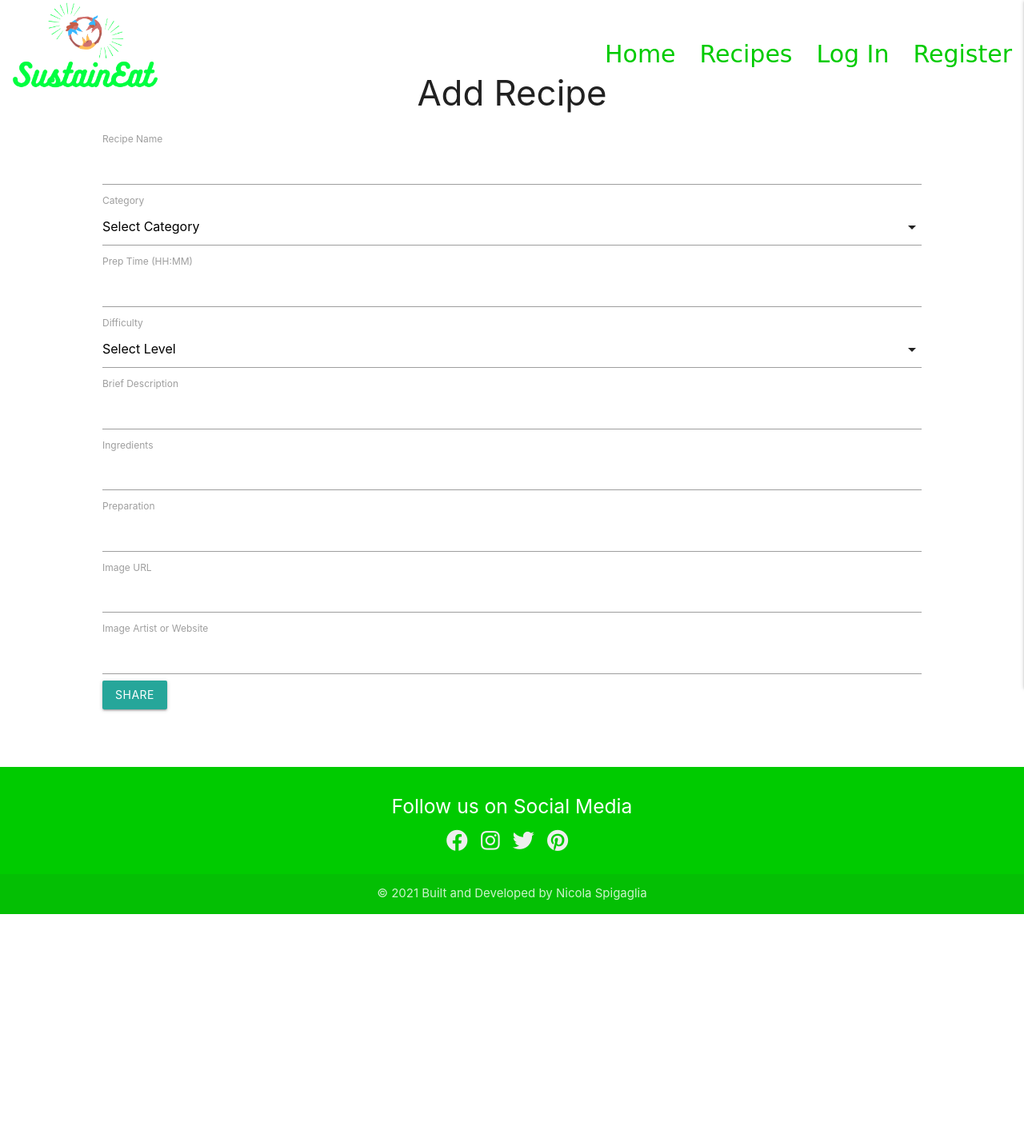
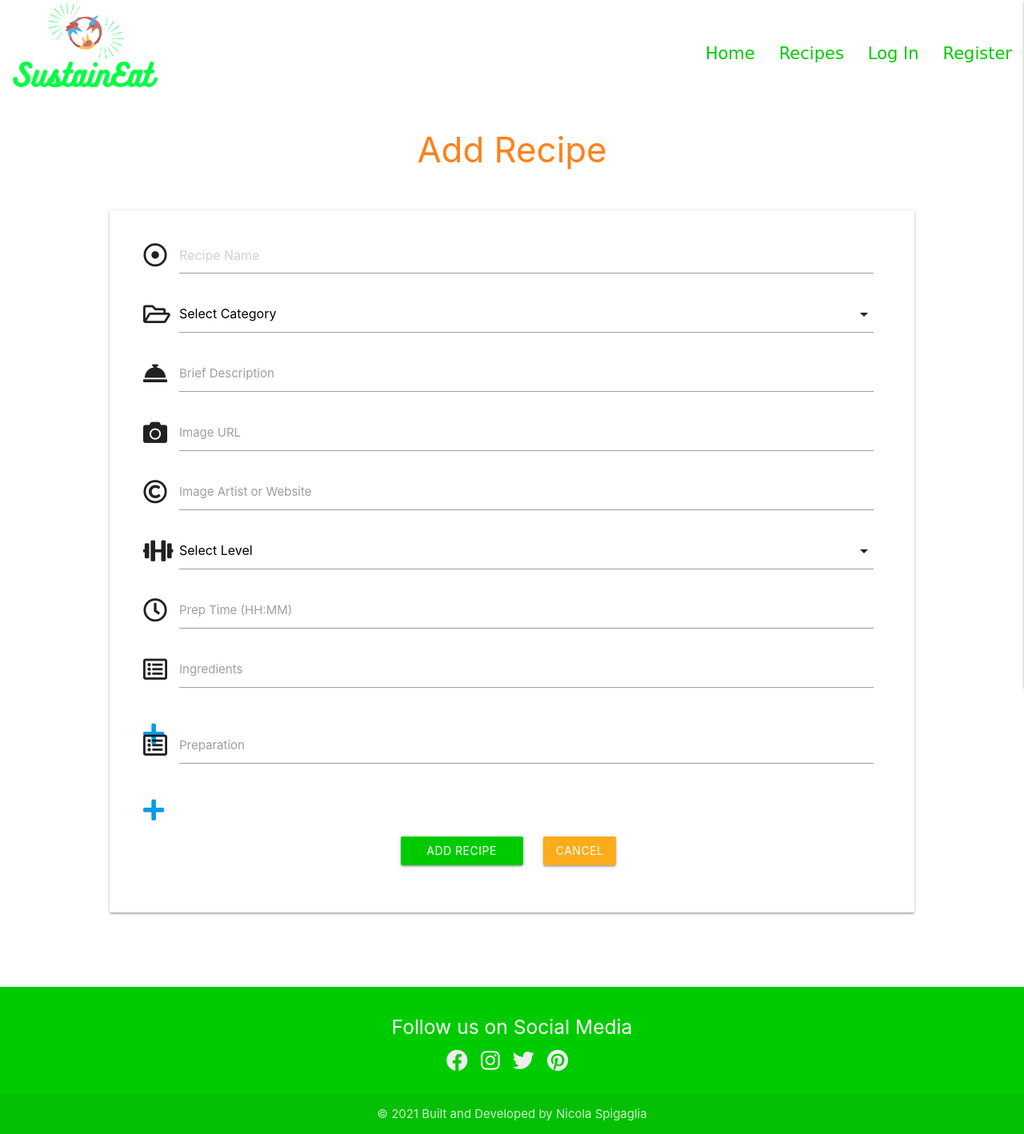
Before and after one commit to Nicola2309/MS3, a Flask app: page /add_recipe in a window 1280 px wide. Shown: the whole page at 80% size. Before the commit the page ends 1143 px from the top, so only its background shows below. Run offline with Flask 2, Linux system fonts and the light colour scheme; some libraries are stand-ins or nearby versions; some web fonts are replaced.

Commit message:
Functionality:Adding ingredients and prep steps per line

```diff
--- a/static/css/style.css
+++ b/static/css/style.css
@@ -232,32 +285,35 @@ ul .list-style{
     text-align: center;
 }
 
+/*---- form Single Recipe Page ----*/
+.recipe-img{
+    max-width: 100%;
+}
+
+.recipe-card-icon{
+    margin-right: 9px;
+    font-size: 1.4rem;
+    color: #ffae00;
+}
+
 /*---- form Add/Edit Recipe ----*/
 
+.edit-card{
+    padding-top: 33px;
+    padding-right: 51px;
+    padding-left: 42px;
+    width: 80%;
+    margin: auto;
+}
+
 .form-width{
+    padding: 30px;
     width: 80%;
     margin: 21px auto;
 }
 
 
 
-/* Footer */
-
-.page-footer{
-    margin-top: 72px;
-    background-color: #00CB00;
-    position: sticky;
-    top: 100%;
-}
-
-.align{
-    text-align: center;
-}
-
-.social-icon{
-    font-size: 1.8em;
-    margin-right: 12px;
-}
 
 /*  Register Form */
 .form-panel{
@@ -265,7 +321,8 @@ ul .list-style{
     width:50%;
 }
 
-.input-field .fas{
+.input-field .fas,
+.input-field .far{
     margin-left: 0;
 }
 
@@ -340,15 +418,41 @@ p a{
 }
 
 /* Edit Profile */
-.btn-prof{
+.btn-cancel{
     margin-top: 27px;
     margin-left: 21px;
+}
+
+
+/* Footer */
+
+.page-footer{
+    margin-top: 72px;
+    background-color: #00CB00;
+    position: sticky;
+    top: 100%;
+}
+
+.align{
+    text-align: center;
+}
+
+.social-icon{
+    font-size: 1.8em;
+    margin-right: 12px;
 }
 
 
 /* Media Queries */
 
 @media screen and (min-width: 750px){
+    .hr-mt{
+        margin-top: 63px;;
+    }
+    .hr-mb{
+        margin-bottom: 87px;
+    }
+
     .access-opts{
         display: flex;
     }
@@ -357,22 +461,22 @@ p a{
         margin: 48px auto 15px;
     }
 
-    #title-margin{
+    .title-margin{
     text-align: center;
-    margin-bottom: 6%;
-    margin-top: 3%;
+    margin: 6% auto;
 }
 
 }
 
 @media screen and (min-width: 1023px){
+    .hide-on-med-and-down li a{
+        font-size: 21px!important;
+    }
+
     .ml-screen-margin{
         margin-top: 21%;
     }
-    .article-text{
-        display: grid;
-        margin: 8% 3%;
-    }
+
 }
 
 @media screen and (min-width: 1028px){
--- a/templates/add_recipe.html
+++ b/templates/add_recipe.html
@@ -4,84 +4,135 @@
 
 
 <section>
-    <h3 class="accent-text text-lighten-2 center-align"> Add Recipe </h3>
+    <h3 class="page-indicator"> Add Recipe </h3>
 
-<form class="form-width" method="POST" action="{{ url_for('add_recipe') }}">
+        <div class="row">
+            <form class="form-width col s12" method="POST" action="{{ url_for('add_recipe') }}">
+            <div class="card-panel edit-card">
 
                 <!-- Recipe Name -->
-    <div class="form-group">
-        <label for="recipe_name">Recipe Name</label>
-        <input type="text" class="form-control" id="recipe_name"
-        name="recipe_name" aria-describedby="recipe_name" minlength="3" maxlength="25" required>
+                <div class="row">
+                    <div class="input-field col s12">
+                        <i class="far fa-dot-circle prefix"></i>
+                        <input type="text" class="form-control validate" id="recipe_name" placeholder="Recipe Name"
+                        name="recipe_name" aria-describedby="recipe_name" minlength="3" maxlength="25" required></div>
                 </div>
 
                 <!-- Category -->
-    <div class="form-group">
-        <label for="category_name">Category</label>
-        <select name="category_name" id="category_name" class="form-control" required>
+                <div class="row">
+                    <div class="input-field col s12">
+                        <i class="far fa-folder-open prefix"></i>
+                            <select name="category_name" id="category_name" class="form-control validate" required>
                                 <option value="" selected disabled>Select Category</option>
                                 <option>Breakfast</option>
                                 <option>Lunch</option>
                                 <option>Dinner</option>
                             </select>
                     </div>
+                </div>
 
-    <!-- Prep time -->
-    <div class="form-group">
-        <label for="prep_time">Prep Time (HH:MM)</label>
-        <input type="text" class="form-control" name="prep_time"
-        id="prep_time" aria-describedby="prep_time" required>
+                <!-- Brief Description -->
+                <div class="row">
+                    <div class="input-field col s12">
+                            <i class="fas fa-concierge-bell prefix"></i>
+                            <label for="description">Brief Description</label>
+                            <input type="text" class="form-control validate" name="description" id="description" aria-describedby="description" maxlength="90" required>
+                    </div>
+                </div>
+
+                <!-- Image URL -->
+                <div class="row">
+                    <div class="input-field col s12">
+                            <i class="fas fa-camera prefix"></i>
+                            <label for="recipe_image">Image URL</label>
+                            <input type="text" class="form-control validate" name="recipe_image"
+                            id="recipe_image" aria-describedby="recipe_image" required>
+                    </div>
+                </div>
+
+                <!-- Image Source -->
+                <div class="row">
+                    <div class="input-field col s12">
+                            <i class="far fa-copyright prefix"></i>
+                            <label for="image_source">Image Artist or Website</label>
+                            <input type="text" class="form-control validate" name="image_source" id="image_source"
+                                aria-describedby="image_source" required>
+                    </div>
                 </div>
 
                 <!-- Difficulty -->
-    <div class="form-group">
-        <label for="difficulty">Difficulty</label>
-        <select  class="form-control" name="difficulty" id="difficulty" required>
+                <div class="row">
+                    <div class="input-field col s12">
+                            <i class="fas fa-dumbbell prefix"></i>
+                            <select  class="form-control validate" name="difficulty" id="difficulty" required>
                                 <option value="" selected disabled>Select Level</option>
                                 <option>Easy</option>
                                 <option>Medium</option>
                                 <option>Hard</option>
                             </select>
                     </div>
+                </div>
 
-    <!-- Brief Description -->
-    <div class="form-group">
-        <label for="description">Brief Description</label>
-        <input type="text" class="form-control" name="description"
-        id="description" aria-describedby="description" maxlength="90" required>
+                <!-- Prep time -->
+                <div class="row">
+                    <div class="input-field col s12">
+                        <i class="far fa-clock prefix"></i>
+                            <label for="prep_time">Prep Time (HH:MM)</label>
+                            <input type="text" class="form-control validate" name="prep_time"
+                            id="prep_time" aria-describedby="prep_time" required>
+                    </div>
                 </div>
 
                 <!-- Ingredients -->
-    <div class="form-group">
+                <div class="row">
+                    <div class="input-field col s12 ingr-input" id="ingr-input">
+                            <i class="far fa-list-alt prefix"></i>
                             <label for="ingredients">Ingredients</label>
-        <input type="text" class="form-control" name="ingredients" id="ingredients"
+                            <input type="text" class="form-control validate" name="ingredients" id="ingredients"
                             aria-describedby="ingredients" minlength="3" required>
+                    </div>
+                </div>
+
+                <!--Add Next Ingredient button-->
+            <div class="row">
+                <div class="input-field col s1">
+                    <a href="#" class=" prefix">
+                        <i class="fas fa-plus add-ingr-buttn"></i>
+                </a>
+                </div>
             </div>
 
                 <!-- Preparation -->
-    <div class="form-group">
+                <div class="row">
+                    <div class="input-field col s12">
+                            <i class="far fa-list-alt prefix"></i>
                             <label for="preparation">Preparation</label>
-        <input type="text" class="form-control" name="preparation" id="preparation"
+                            <input type="text" class="form-control validate" name="preparation" id="preparation"
                             aria-describedby="preparation" required>
                     </div>
-
-    <!-- Image URL -->
-    <div class="form-group">
-        <label for="recipe_image">Image URL</label>
-        <input type="text" class="form-control" name="recipe_image"
-        id="recipe_image" aria-describedby="recipe_image" required>
                 </div>
 
-    <!-- Image Source -->
-    <div class="form-group">
-        <label for="image_source">Image Artist or Website</label>
-        <input type="text" class="form-control" name="image_source" id="image_source"
-            aria-describedby="image_source" required>
+                <!--Add Preparation Step button-->
+            <div class="row">
+                <div class="input-field col s1">
+                    <a href="#" class="add-step-buttn prefix">
+                        <i class="fas fa-plus"></i>
+                </a>
+                </div>
             </div>
 
-    <!-- Add Button-->
-    <button class="btn waves-effect waves-light" type="submit" name="action">Share</button>
+
+
+                <!-- Add/Cancel Buttons -->
+                <div class="row center-align">
+                    <div class="col s12">
+                        <button class="btn waves-effect waves-light present-buttn" type="submit" name="action">Add Recipe</button>
+                            <a href="{{ url_for('get_recipes') }}" class="back  btn btn-cancel" >Cancel</a>
+                    </div>
+                </div>
+            </div>
             </form>
+        </div>
 </section>
 
-{% endblock %}>
+{% endblock %}
```
Also changed, not shown: other parts of static/css/style.css (+158 -31 lines), static/js/recipe-page.js (added, +44 -0 lines). Lines whose indentation alone changed are shown as unchanged.
